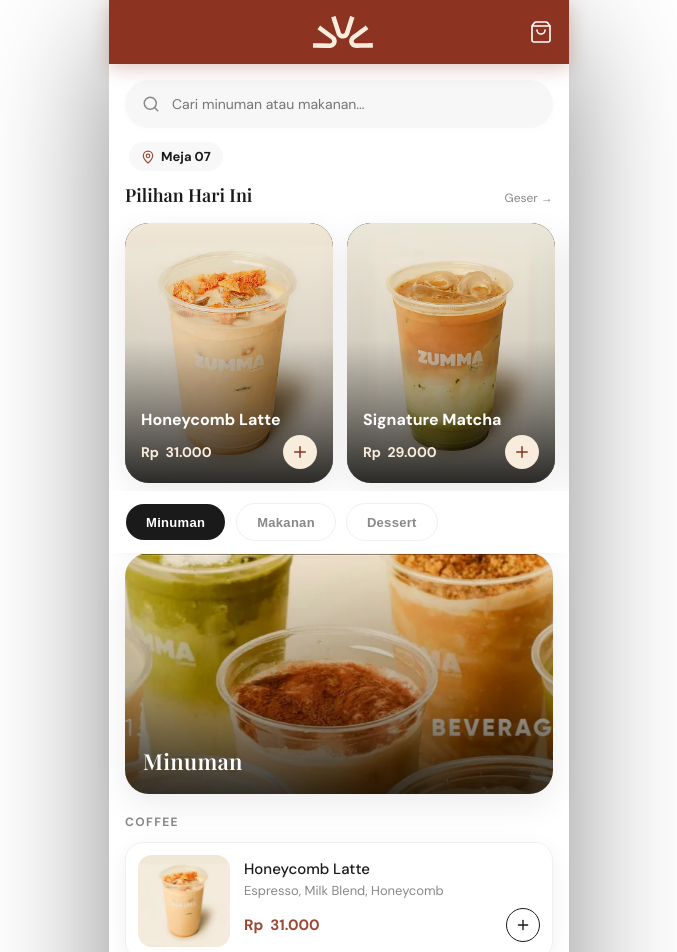
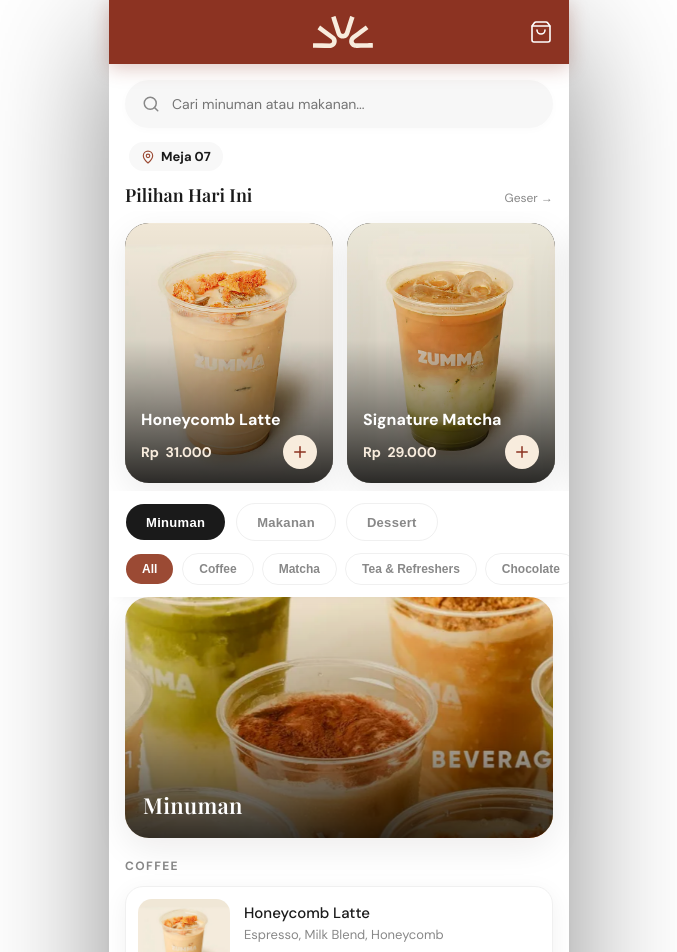
Before and after one commit to feboyfierlyan/zumma-coffee-demo, a React (Vite) app: page / in a window 1280 px wide. Shown: the top 952 px of the page, without its empty margins (301-978 px from the left). Built offline with nearby package versions, Linux system fonts and the light colour scheme; a web font is replaced by a local one.

Commit message:
Update category chip interactions and dynamic active order banner

```diff
--- a/src/screens/MenuScreen.jsx
+++ b/src/screens/MenuScreen.jsx
@@ -10,6 +10,7 @@
 import Skeleton from '../components/Skeleton';
 import { motion, useScroll, useTransform, AnimatePresence, useAnimationControls } from 'framer-motion';
 import { EASE, DUR, SPRING, TAP } from '../motion';
+import { ORDER_STEPS } from '../config/order';
 
 const pageVariants = {
   initial: { opacity: 0, y: 8 },
@@ -64,11 +65,11 @@
 
 export default function MenuScreen() {
   const navigate = useNavigate();
-  const { cartCount, cartTotal, addToCart, cart, activeOrder } = useCart();
-  // Continuous menu + scroll-spy: every category renders as one long list and
-  // the sticky pills highlight whichever section is currently in view.
+  const { cartCount, cartTotal, addToCart, cart, activeOrder, orderStep } = useCart();
+  // The sticky pills highlight the selected category.
   const realCategories = useMemo(() => mockCategories.filter((c) => c !== 'All'), []);
-  const [activeSection, setActiveSection] = useState(() => realCategories[0]);
+  const [activeCategory, setActiveCategory] = useState(() => realCategories[0]);
+  const [activeSubcategory, setActiveSubcategory] = useState('All');
   const [selectedItem, setSelectedItem] = useState(null);
   const [searchQuery, setSearchQuery] = useState('');
   const [debouncedSearchQuery, setDebouncedSearchQuery] = useState('');
@@ -84,8 +85,6 @@
   // Category pill center-scroll
   const pillStripRef = useRef(null);
   const pillRefs = useRef({});
-  const sectionRefs = useRef({});
-  const isProgrammaticScroll = useRef(false);
 
   useEffect(() => {
     const timer = setTimeout(() => setShowCartBar(true), 350);
@@ -95,46 +94,14 @@
   // Keep the active pill centered in the strip as the section changes.
   useEffect(() => {
     const strip = pillStripRef.current;
-    const el = pillRefs.current[activeSection];
+    const el = pillRefs.current[activeCategory];
     if (strip && el) {
       strip.scrollTo({
         left: el.offsetLeft - strip.clientWidth / 2 + el.clientWidth / 2,
         behavior: 'smooth',
       });
     }
-  }, [activeSection]);
-
-  // Scroll-spy: highlight the section whose heading is just under the sticky
-  // header + pills. Suppressed briefly during a pill tap so the tapped pill wins.
-  useEffect(() => {
-    const observer = new IntersectionObserver(
-      (entries) => {
-        if (isProgrammaticScroll.current) return;
-        const visible = entries
-          .filter((e) => e.isIntersecting)
-          .sort((a, b) => a.boundingClientRect.top - b.boundingClientRect.top);
-        if (visible[0]) {
-          const cat = visible[0].target.getAttribute('data-section');
-          if (cat) setActiveSection(cat);
-        }
-      },
-      { rootMargin: '-128px 0px -55% 0px', threshold: 0 }
-    );
-    realCategories.forEach((cat) => {
-      const el = sectionRefs.current[cat];
-      if (el) observer.observe(el);
-    });
-    return () => observer.disconnect();
-  }, [realCategories]);
-
-  const scrollToSection = useCallback((cat) => {
-    const el = sectionRefs.current[cat];
-    if (!el) return;
-    setActiveSection(cat);
-    isProgrammaticScroll.current = true;
-    el.scrollIntoView({ behavior: 'smooth', block: 'start' });
-    setTimeout(() => { isProgrammaticScroll.current = false; }, 700);
-  }, []);
+  }, [activeCategory]);
 
   const handleNavigateToCart = () => {
     setIsExiting(true);
@@ -162,7 +129,7 @@
       })
     : [];
 
-  const categoriesToRender = realCategories;
+  const categoriesToRender = [activeCategory];
 
   const handleItemClick = (item) => setSelectedItem(item);
 
@@ -426,16 +393,16 @@
         )}
       </AnimatePresence>
 
-      {/* Category section nav (sticky scroll-spy) */}
+      {/* Category nav (sticky) */}
       <div style={{ position: 'sticky', top: '64px', zIndex: 45, backgroundColor: '#FFFFFF', boxShadow: '0 6px 12px -8px rgba(0,0,0,0.08)' }}>
         <div ref={pillStripRef} className="no-scrollbar" style={{ display: 'flex', overflowX: 'auto', padding: '12px 16px', gap: '10px' }}>
           {realCategories.map((cat) => {
-            const active = activeSection === cat;
+            const active = activeCategory === cat;
             return (
               <button
                 key={cat}
                 ref={(el) => { pillRefs.current[cat] = el; }}
-                onClick={() => scrollToSection(cat)}
+                onClick={() => { setActiveCategory(cat); setActiveSubcategory('All'); }}
                 aria-current={active ? 'true' : undefined}
                 style={{
                   position: 'relative', height: '38px', padding: '0 20px', borderRadius: '24px',
@@ -457,21 +424,51 @@
             );
           })}
         </div>
+
+        {/* Subcategory pills */}
+        <AnimatePresence>
+          {activeCategory && (
+            <motion.div initial={{ opacity: 0, height: 0 }} animate={{ opacity: 1, height: 'auto' }} exit={{ opacity: 0, height: 0 }} style={{ overflow: 'hidden' }}>
+              <div className="no-scrollbar" style={{ display: 'flex', overflowX: 'auto', padding: '0 16px 12px 16px', gap: '8px' }}>
+                {['All', ...new Set(mockMenu.filter((item) => item.category === activeCategory).map((item) => item.subcategory).filter(Boolean))].map((subcat) => {
+                  const active = activeSubcategory === subcat;
+                  return (
+                    <button
+                      key={subcat}
+                      onClick={() => { setActiveSubcategory(subcat); }}
+                      style={{
+                        position: 'relative', height: '32px', padding: '0 16px', borderRadius: '16px',
+                        border: active ? '1px solid transparent' : '1px solid var(--border)',
+                        backgroundColor: 'transparent', color: active ? '#FFFFFF' : 'var(--text-secondary)',
+                        fontSize: '12px', fontWeight: 600, whiteSpace: 'nowrap', cursor: 'pointer',
+                        WebkitTapHighlightColor: 'transparent', flex: '0 0 auto',
+                      }}
+                    >
+                      {active && (
+                        <motion.span layoutId="activeSubPill" transition={{ duration: 0.2, ease: EASE.swift }} style={{ position: 'absolute', inset: 0, borderRadius: '16px', backgroundColor: 'var(--accent-gold)', zIndex: 0 }} />
+                      )}
+                      <span style={{ position: 'relative', zIndex: 1 }}>{subcat}</span>
+                    </button>
+                  );
+                })}
+              </div>
+            </motion.div>
+          )}
+        </AnimatePresence>
       </div>
 
       {/* Menu sections */}
       <div style={{ padding: '0 16px', paddingBottom: 'calc(140px + env(safe-area-inset-bottom))' }}>
         {categoriesToRender.map((category) => {
-          const categoryItems = mockMenu.filter((item) => item.category === category);
+          const categoryItems = mockMenu.filter((item) => {
+            if (item.category !== category) return false;
+            if (activeSubcategory !== 'All' && item.subcategory !== activeSubcategory) return false;
+            return true;
+          });
           if (categoryItems.length === 0) return null;
 
           return (
-            <div
-              key={category}
-              data-section={category}
-              ref={(el) => { sectionRefs.current[category] = el; }}
-              style={{ marginBottom: '32px', scrollMarginTop: '116px' }}
-            >
+            <div key={category} style={{ marginBottom: '32px' }}>
               {category === 'Makanan' || category === 'Minuman' ? (
                 <CategoryBanner category={category} />
               ) : (
@@ -571,13 +568,17 @@
               className="will-animate"
               style={{
                 width: '100%', maxWidth: 'calc(var(--app-max) - 32px)', borderRadius: 'var(--r-lg)',
-                backgroundColor: 'var(--accent-gold)', color: '#FFFFFF', boxShadow: '0 12px 24px rgba(155, 74, 52, 0.3)',
+                backgroundColor: (orderStep >= ORDER_STEPS.length - 1) ? '#1F9D55' : 'var(--accent-gold)',
+                color: '#FFFFFF',
+                boxShadow: (orderStep >= ORDER_STEPS.length - 1) ? '0 12px 24px rgba(31, 157, 85, 0.3)' : '0 12px 24px rgba(155, 74, 52, 0.3)',
                 padding: '12px 20px', display: 'flex', justifyContent: 'space-between', alignItems: 'center', cursor: 'pointer', pointerEvents: 'auto',
               }}
             >
               <div style={{ display: 'flex', alignItems: 'center', gap: '12px' }}>
                 <motion.div animate={{ scale: [1, 1.5, 1], opacity: [1, 0.4, 1] }} transition={{ duration: 1.5, repeat: Infinity, ease: 'easeInOut' }} style={{ width: '8px', height: '8px', borderRadius: '50%', backgroundColor: '#FFFFFF' }} />
-                <div style={{ fontSize: '13px', fontWeight: 600 }}>Pesanan #{activeOrder.orderId} diproses</div>
+                <div style={{ fontSize: '13px', fontWeight: 600 }}>
+                  Pesanan #{activeOrder.orderId} • {ORDER_STEPS[orderStep]?.label || 'Diproses'}
+                </div>
               </div>
               <div style={{ fontSize: '13px', fontWeight: 600 }}>Lihat &rarr;</div>
             </motion.div>
```
